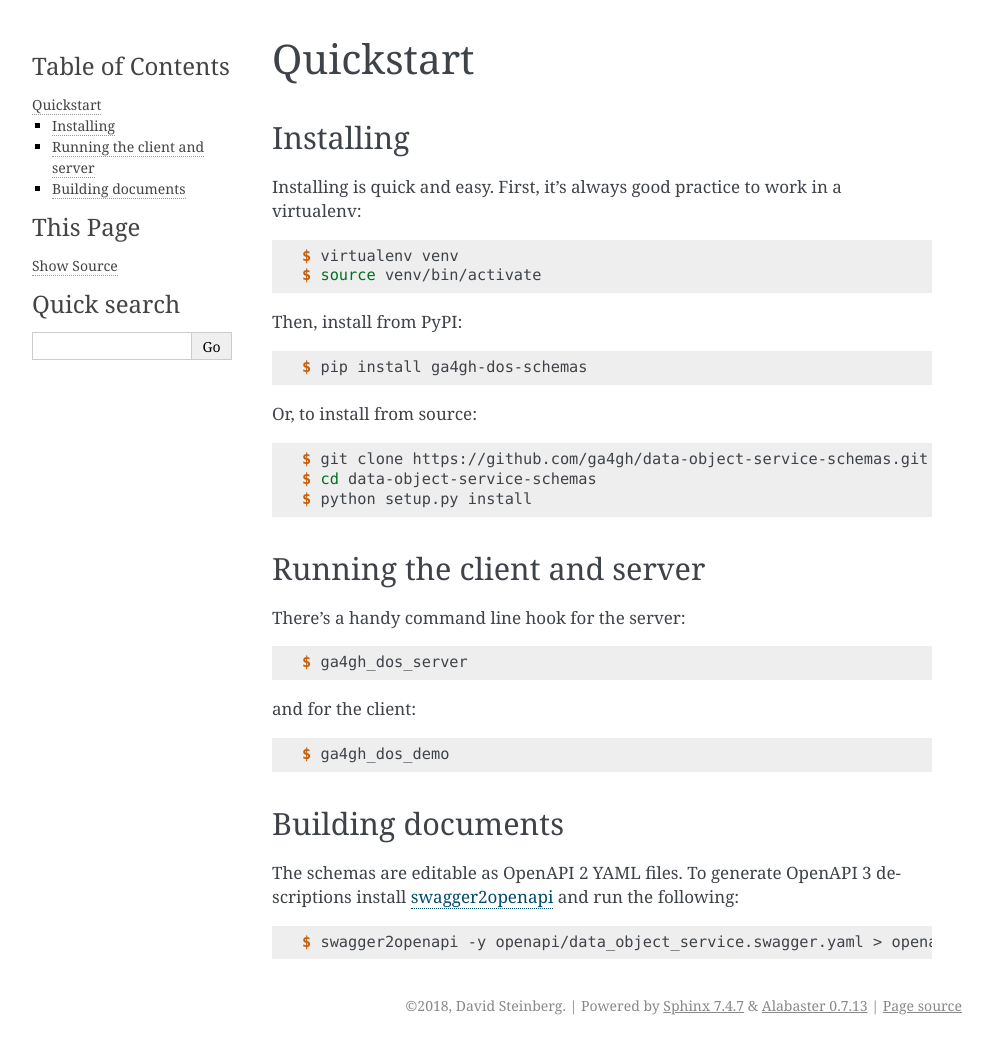
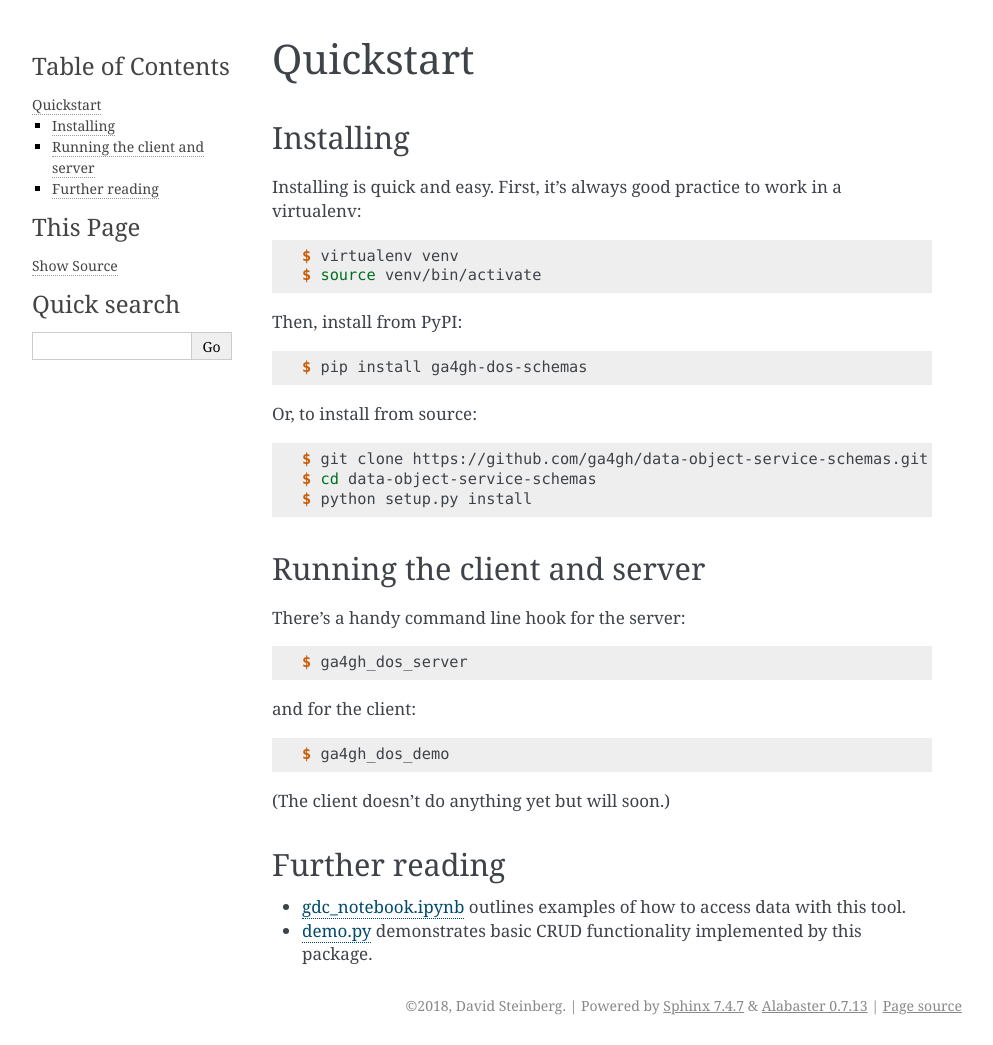
Before and after one commit to ga4gh/data-repository-service-schemas, a Sphinx documentation site: the page built from docs/source/quickstart.rst, in a window 1280 px wide. Shown: the whole page, without its empty margins (148-1141 px from the left). Built offline with Sphinx 7.4.7, drawn with Linux system fonts in a browser that asks for light colours.

Commit message:
Documentation updates (closes #96) (closes #73)

```diff
--- a/docs/source/quickstart.rst
+++ b/docs/source/quickstart.rst
@@ -33,11 +33,12 @@ and for the client::
 
     $ ga4gh_dos_demo
 
-Building documents
-------------------
+(The client doesn't do anything yet but will soon.)
 
-The schemas are editable as OpenAPI 2 YAML files. To generate OpenAPI 3
-descriptions install `swagger2openapi <https://github.com/Mermade/swagger2openapi>`_
-and run the following::
+Further reading
+---------------
 
-    $ swagger2openapi -y openapi/data_object_service.swagger.yaml > openapi/data_object_service.openapi.yaml
+* `gdc_notebook.ipynb <https://github.com/ga4gh/data-object-service-schemas/blob/master/python/examples/gdc_notebook.ipynb>`_
+  outlines examples of how to access data with this tool.
+* `demo.py <https://github.com/ga4gh/data-object-service-schemas/blob/master/python/examples/gdc_dos.py>`_
+  demonstrates basic CRUD functionality implemented by this package.
```
Also changed, not shown: README.md (+1 -2 lines), docs/source/contributors.rst (+10 -1 lines).
